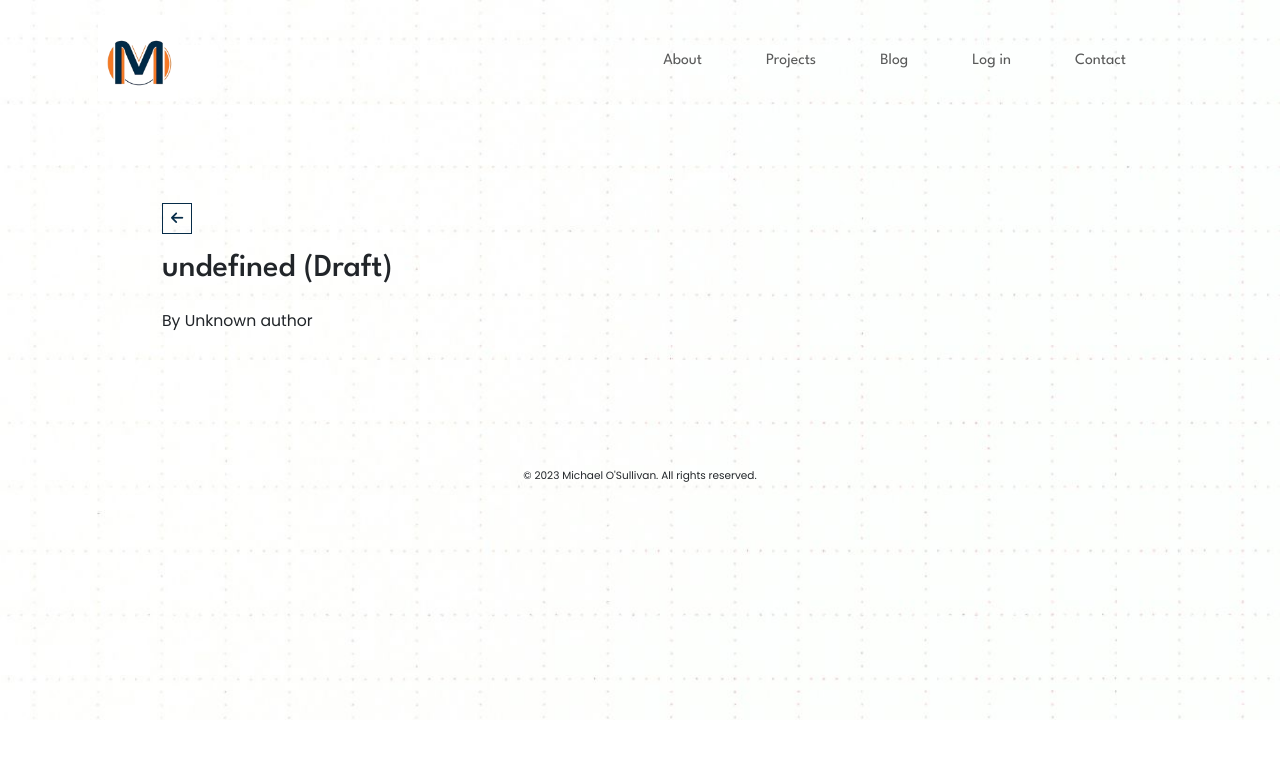
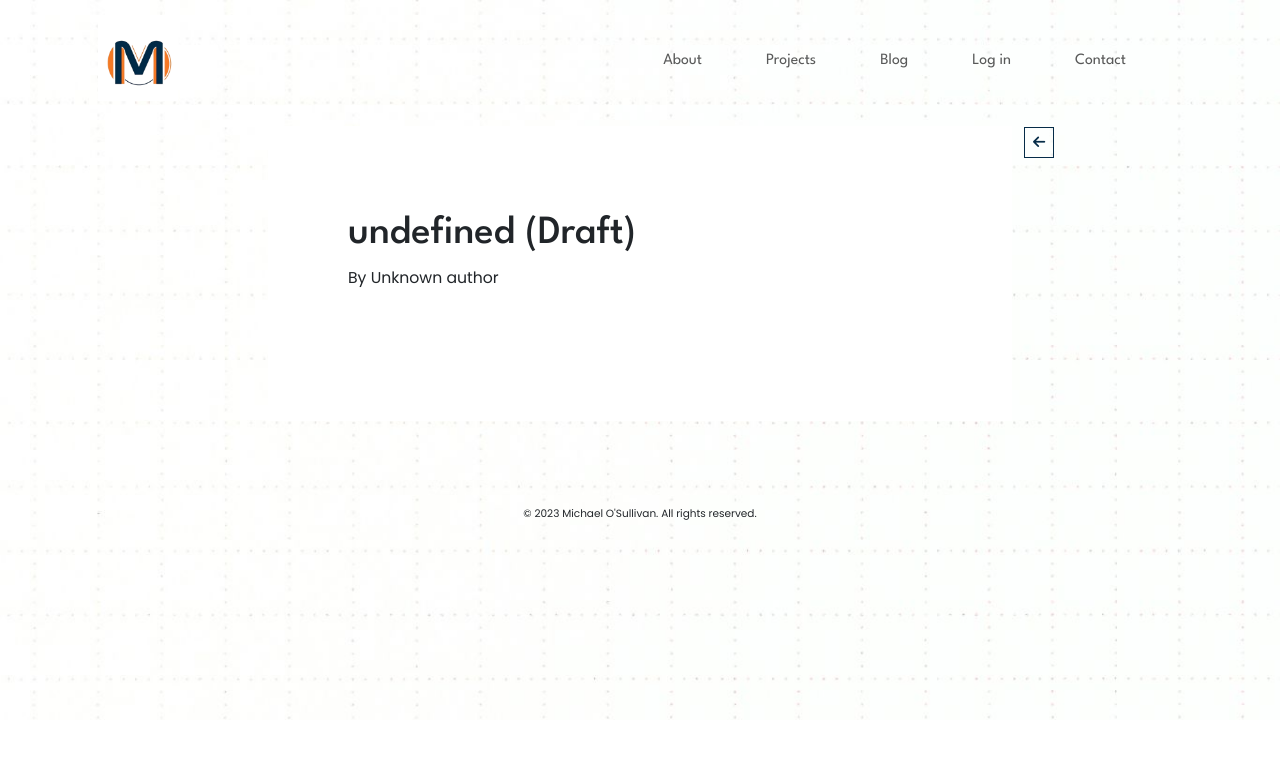
Before and after one commit to Bywire-News-Official/mike.website, a Next.js app in the folder blogr-nextjs-prisma/: page /p/1 in a window 1280 px wide. Shown: the top 758 px of the page. Built offline with nearby package versions, Linux system fonts and the light colour scheme; no server answers; the database is empty.

Commit message:
tidied up blog posting layout

```diff
--- a/blogr-nextjs-prisma/pages/p/[id].tsx
+++ b/blogr-nextjs-prisma/pages/p/[id].tsx
@@ -80,11 +80,13 @@ const Post: React.FC<any> = (props) => {
 
   return (
     <Layout>
-      <div className="megaMargin">
-        <button className="btn btn-sm btn-outline-primary" onClick={() => router.back()}>
-          <i className="fas fa-arrow-left"></i>
-        </button>
-        <h2 className="my-3">{displayTitle}</h2>
+        <div className="container">
+            <div className="row mt-1">
+                <div className="col col-md-2"></div>
+                <div className="col-md-8 whitebk">
+                    <div className="">
+
+                        <h1 className="my-1">{displayTitle}</h1>
                         <p>By {props?.author?.name || "Unknown author"}</p>
                         <div dangerouslySetInnerHTML={{ __html: content }} />
                         <br />
@@ -100,6 +102,14 @@ const Post: React.FC<any> = (props) => {
                         </>
                         )}
                     </div>
+                </div>
+                <div className="col col-md-2">
+                <button className="btn btn-sm btn-outline-primary" onClick={() => router.back()}>
+                            <i className="fas fa-arrow-left"></i>
+                        </button>
+                </div>
+            </div>
+        </div>
         <style jsx>{`
             .actions {
             margin-top: 2rem;
--- a/blogr-nextjs-prisma/styles/globals.css
+++ b/blogr-nextjs-prisma/styles/globals.css
@@ -48,9 +48,6 @@ html body .nav-link {
   margin-right: 3rem;
 }
 
-html body h1 {
-  font-size: 24pt;
-}
 
 html body .whitebk {
   background-color: white;
```
Lines whose indentation alone changed are shown as unchanged.
